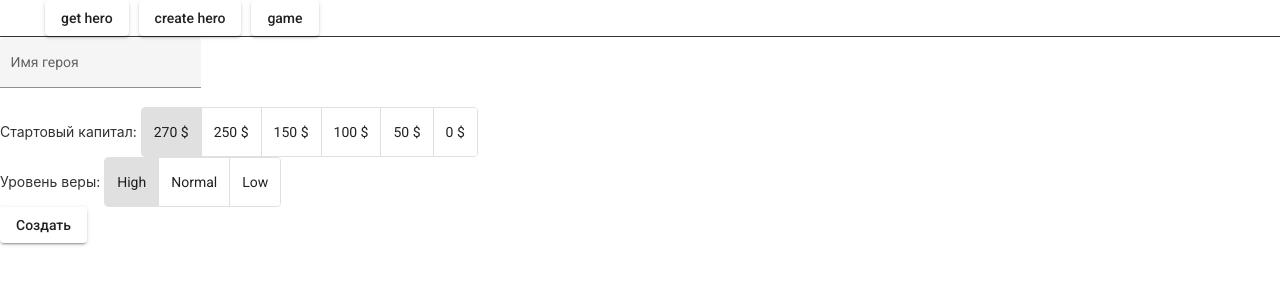
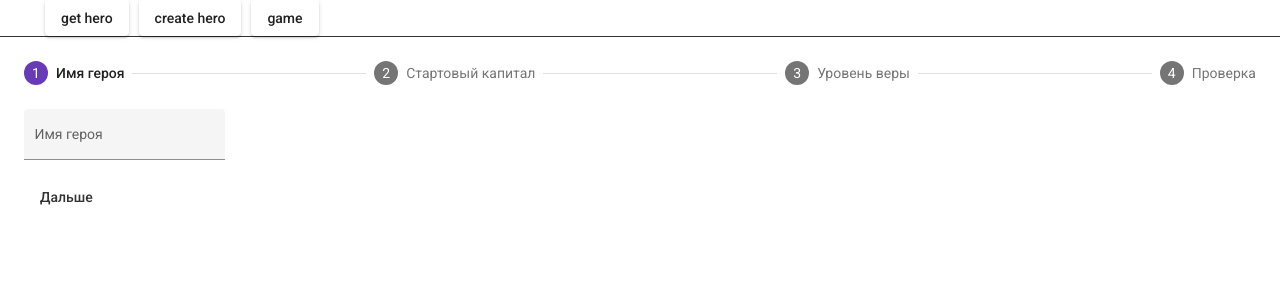
Before and after one commit to JinOptimist/ToHellAndBack, an Angular app in the folder Web/hell-app/: page /createHero in a window 1280 px wide. Shown: the top 300 px of the page. Built offline with nearby package versions, Linux system fonts and the light colour scheme.

Commit message:
Nice creating hero

```diff
--- a/Web/hell-app/src/app/app.module.ts
+++ b/Web/hell-app/src/app/app.module.ts
@@ -22,6 +22,7 @@ import { MatButtonToggleModule } from '@angular/material/button-toggle';
 import { MatIconModule } from '@angular/material/icon';
 import { MatCardModule } from '@angular/material/card';
 import { MatRippleModule } from '@angular/material/core';
+import { MatStepperModule } from '@angular/material/stepper';
 
 import { LevelResearchActionPanelComponent } from './components/level-research-action-panel/level-research-action-panel.component';
 import { LeaveFromDungeonComponent } from './components/leave-from-dungeon/leave-from-dungeon.component';
@@ -54,7 +55,8 @@ import { EndOfLevelComponent } from './components/end-of-level/end-of-level.comp
     MatButtonToggleModule,
     MatCardModule,
     MatIconModule,
-    MatRippleModule
+    MatRippleModule,
+    MatStepperModule
   ],
   providers: [],
   bootstrap: [AppComponent]
--- a/Web/hell-app/src/app/components/create-hero/create-hero.component.html
+++ b/Web/hell-app/src/app/components/create-hero/create-hero.component.html
@@ -1,32 +1,75 @@
-<div>
+<mat-stepper linear #stepper>
+    <mat-step>
+        <ng-template matStepLabel>
+            Имя героя
+            <span *ngIf="!!heroName">
+                "{{heroName}}"
+            </span>
+        </ng-template>
         <mat-form-field appearance="fill">
             <mat-label>Имя героя</mat-label>
             <input matInput [(ngModel)]="heroName" placeholder="Например: Конан" />
         </mat-form-field>
+        <div>
+            <button mat-button matStepperNext>Дальше</button>
           </div>
+    </mat-step>
+    <mat-step>
+        <ng-template matStepLabel>Стартовый капитал</ng-template>
         <div>
-    Стартовый капитал:
             <mat-button-toggle-group [(ngModel)]="heroStartCoins" aria-label="Font Style">
-        <mat-button-toggle
-            *ngFor="let startCoinOption of startCoinOptions"
-            [value]="startCoinOption">
+                <mat-button-toggle *ngFor="let startCoinOption of startCoinOptions" [value]="startCoinOption">
                     {{startCoinOption}} $
                 </mat-button-toggle>
             </mat-button-toggle-group>
+            <div>
+                Чем лучше стартовое материальное положение Героя, тем меньше у него будет выносливость.
             </div>
+        </div>
+        <div>
+            <button mat-button matStepperPrevious>Back</button>
+            <button mat-button matStepperNext>Next</button>
+          </div>
+    </mat-step>
+    <mat-step>
+        <ng-template matStepLabel>Уровень веры</ng-template>
         <div>
             Уровень веры:
             <mat-button-toggle-group [(ngModel)]="levelOfFaith" aria-label="Font Style">
-        <mat-button-toggle
-            *ngFor="let levelOfFaith of levelOfFaithOptions"
-            [value]="levelOfFaith">
+                <mat-button-toggle *ngFor="let levelOfFaith of levelOfFaithOptions" [value]="levelOfFaith">
                     {{levelOfFaith}}
                 </mat-button-toggle>
             </mat-button-toggle-group>
+            <div>
+                Чем выше уровень веры, тем чаще герой будет бросать кости, для принятия решения и тем чаще вы сможете
+                вмешиваться в его жизнь. При низком уровен веры, герой будет более самостоятельным и независимым
+            </div>
         </div>
         <div>
+            <button mat-button matStepperPrevious>Back</button>
+            <button mat-button matStepperNext>Next</button>
+          </div>
+    </mat-step>
+
+    <mat-step>
+        <ng-template matStepLabel>Проверка</ng-template>
+        <div>
+            Герой: {{heroName}}
+        </div>
+        <div>
+            Монеты: {{heroStartCoins}}
+        </div>
+        <div>
+            Вера: {{levelOfFaith}}
+        </div>
+        <div>
+            <button mat-button matStepperPrevious>Back</button>
             <button mat-raised-button (click)="createHero()">Создать</button>
           </div>
+    </mat-step>
+
+</mat-stepper>
+
 <div>
     {{error}}
 </div>
```
Lines whose indentation alone changed are shown as unchanged.
